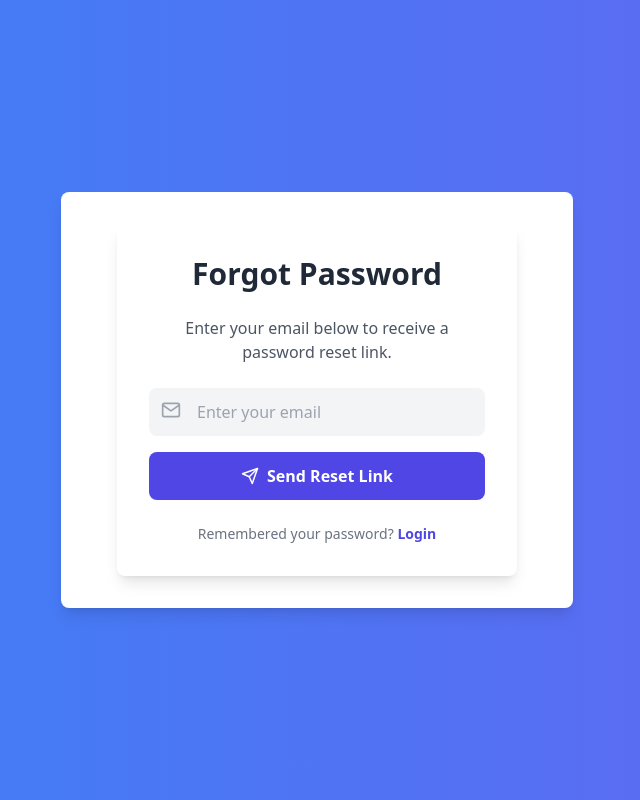
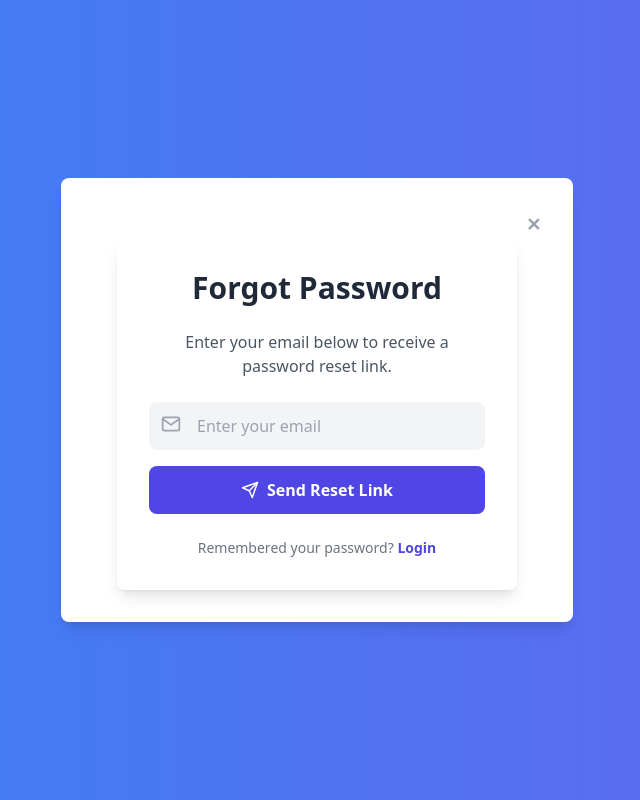
Before and after one commit to Oyasikelly/QuizMaster, a Next.js app: page /authenticate/forgotpassword in a window 1280 px wide. Shown: the whole page, without its empty margins (323-963 px from the left). Built offline with nearby package versions, Linux system fonts and the light colour scheme; no server answers; what @supabase/auth-helpers-nextjs would draw is missing.

Commit message:
New Update

```diff
--- a/src/app/authenticate/forgotpassword/page.jsx
+++ b/src/app/authenticate/forgotpassword/page.jsx
@@ -3,15 +3,27 @@ import React from "react";
 import { motion } from "framer-motion";
 //component
 import ForgotPassword from "../../../components/ForgotPassword";
+import { useRouter } from "next/navigation";
 export default function ForgotPasswordPage() {
+  const router = useRouter();
+
+  function toggleAuthModal() {
+    router.push("/authenticate");
+  }
   return (
     <div className="fixed inset-0 flex items-center justify-center min-h-screen bg-gradient-to-r from-blue-500 to-indigo-500 text-white p-4">
       <motion.div
-        className="bg-white text-black p-6 sm:p-8 rounded-lg shadow-lg w-full max-w-sm md:max-w-md lg:max-w-lg"
+        className=" flex flex-col bg-white text-black p-6 sm:p-8 rounded-lg shadow-lg w-full max-w-sm md:max-w-md lg:max-w-lg"
         initial={{ scale: 0.8, opacity: 0 }}
         animate={{ scale: 1, opacity: 1 }}
         transition={{ duration: 0.5 }}
       >
+        <span
+          onClick={toggleAuthModal}
+          className="self-end cursor-pointer text-gray-400 hover:text-gray-600 text-lg font-semibold"
+        >
+          ✕
+        </span>
         <ForgotPassword />
       </motion.div>
     </div>
--- a/src/components/ForgotPassword.jsx
+++ b/src/components/ForgotPassword.jsx
@@ -12,9 +12,7 @@ const ForgotPassword = () => {
   const [errorMssg, setErrorMssg] = useState("");
   const [successful, setSuccessful] = useState(false);
   const router = useRouter();
-  const secretKey = process.env.NEXT_PUBLIC_SECRETE_KEY; // Use a strong, secure key
-
-  async function getUserByEmail() {}
+  // const secretKey = process.env.NEXT_PUBLIC_SECRETE_KEY; // Use a strong, secure key
 
   const handleForgotPassword = async (e) => {
     e.preventDefault();
@@ -25,36 +23,38 @@ const ForgotPassword = () => {
 
     if (data) {
       console.log(data);
-    } else {
-      console.error(error);
-    }
-
-    const userEmail = data.find((userEmail) => userEmail.email === email);
+      console.log(email);
+      const userEmail = data.find((item) => email === item.email);
       console.log(userEmail);
-    if (!userEmail === email) {
+      if (!userEmail) {
         setTimeout(() => {
           setErrorMssg("");
-      }, 2000);
+        }, 2500);
         setErrorMssg("User account not found, try to signUp");
       } else {
         setTimeout(() => {
           setMessage("");
           setEmail("");
         }, 2500);
-      setMessage("A password reset link has been sent to your email address.");
+        setMessage(
+          "A password reset link has been sent to your email address."
+        );
         setErrorMssg("");
         const { data, error } = await supabase.auth.resetPasswordForEmail(
           userEmail.email,
           {
-          redirectTo:
-            "https://quizmasterv1.vercel.app/authenticate/resetpassword",
+            redirectTo: `${window.location.href}/resetpassword`,
           }
         );
         if (error) {
           console.error(error);
         }
+      }
+    } else {
+      console.error(error);
+    }
+
     // router.push("/authenticate/resetpassword");
-    }
 
     //   // Retrieve and verify the stored user information using getSecureItem
     //   const user = getSecureItem("user", secretKey);
```
Lines whose indentation alone changed are shown as unchanged.
